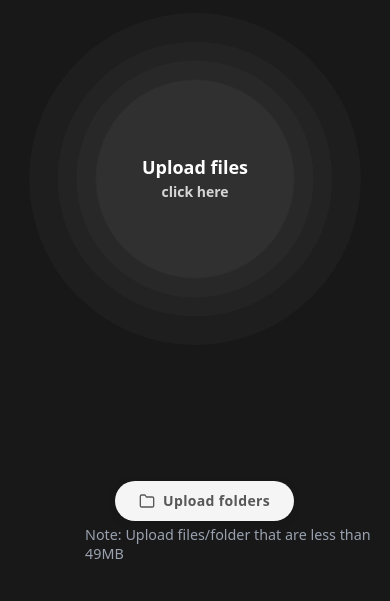
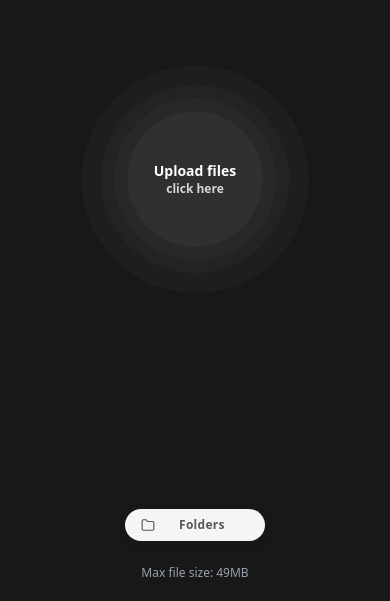
Before and after one commit to Lucid-Synth/fileflow, a React (Vite) app in the folder frontend/: page / in a window 390 px wide. Shown: the part 243-844 px from the top of the page. Built offline with nearby package versions, Linux system fonts and the light colour scheme.

Commit message:
home and filecard page responsive for all screen sizes

```diff
--- a/frontend/src/pages/Home.tsx
+++ b/frontend/src/pages/Home.tsx
@@ -1,5 +1,5 @@
 import { motion, AnimatePresence } from "framer-motion";
-import { useRef, useState } from "react";
+import { useRef, useState, useEffect } from "react";
 import { useNavigate } from "react-router-dom";
 import UploadCard from "../components/UploadCard";
 import ErrorCard from "../components/ErrorCard";
@@ -12,7 +12,7 @@ type Props = {
   color?: string;
 };
 
-export default function Home({ size = 200, color = "#303030" }: Props) {
+export default function Home({ color = "#303030" }: Omit<Props, 'size'>) {
   // Define the 3 animated circles behind the main circle
   const circles = [
     {
@@ -134,15 +134,50 @@ export default function Home({ size = 200, color = "#303030" }: Props) {
     }
   };
 
+  // Responsive circle size based on screen size
+  const getCircleSize = () => {
+    if (typeof window !== 'undefined') {
+      const width = window.innerWidth;
+      const height = window.innerHeight;
+      const minDimension = Math.min(width, height);
+
+      // Mobile: smaller circle
+      if (width < 640) {
+        return Math.max(120, Math.min(160, minDimension * 0.35));
+      }
+      // Tablet
+      if (width < 1024) {
+        return Math.max(160, Math.min(200, minDimension * 0.3));
+      }
+      // Desktop
+      return Math.max(200, Math.min(250, minDimension * 0.25));
+    }
+    return 160; // Default fallback
+  };
+
+  const [circleSize, setCircleSize] = useState(getCircleSize());
+
+  // Update circle size on window resize
+  useEffect(() => {
+    const handleResize = () => {
+      setCircleSize(getCircleSize());
+    };
+
+    if (typeof window !== 'undefined') {
+      window.addEventListener('resize', handleResize);
+      return () => window.removeEventListener('resize', handleResize);
+    }
+  }, []);
+
   return (
-    <div className="min-h-screen w-full bg-[#181818] flex items-center justify-center relative">
+    <div className="min-h-screen w-full bg-[#181818] flex items-center justify-center relative px-4 sm:px-6 lg:px-8">
       {/* Centered container for circles */}
       <div
         className="absolute left-1/2 top-1/2 flex items-center justify-center"
         style={{
           transform: "translate(-50%, -50%)",
-          width: `${size}px`,
-          height: `${size}px`,
+          width: `${circleSize}px`,
+          height: `${circleSize}px`,
         }}
       >
         {/* Render 3 animated background circles behind the main circle */}
@@ -151,8 +186,8 @@ export default function Home({ size = 200, color = "#303030" }: Props) {
             key={i}
             className="absolute rounded-full"
             style={{
-              width: `${size}px`,
-              height: `${size}px`,
+              width: `${circleSize}px`,
+              height: `${circleSize}px`,
               transform: `translate(-50%, -50%) scale(${c.scale})`,
               background: color,
               opacity: c.opacity,
@@ -171,8 +206,8 @@ export default function Home({ size = 200, color = "#303030" }: Props) {
         <div
           className="absolute rounded-full flex items-center justify-center cursor-pointer hover:brightness-110 transition"
           style={{
-            width: `${size}px`,
-            height: `${size}px`,
+            width: `${circleSize}px`,
+            height: `${circleSize}px`,
             left: "50%",
             top: "50%",
             transform: "translate(-50%, -50%)",
@@ -190,11 +225,15 @@ export default function Home({ size = 200, color = "#303030" }: Props) {
             }
           }}
         >
-          <div className="text-center px-4">
-            <p className="text-white font-bold text-lg leading-tight">
+          <div className="text-center px-2 sm:px-4">
+            <p className={`text-white font-bold leading-tight ${
+              circleSize < 140 ? 'text-sm' : circleSize < 180 ? 'text-base' : 'text-lg'
+            }`}>
               Upload files
               <br />
-              <span className="text-sm opacity-80 font-semibold">
+              <span className={`opacity-80 font-semibold ${
+                circleSize < 140 ? 'text-xs' : 'text-sm'
+              }`}>
                 click here
               </span>
             </p>
@@ -212,7 +251,7 @@ export default function Home({ size = 200, color = "#303030" }: Props) {
 
       {/* Upload folders button at the bottom */}
       <motion.button
-        className={`px-6 py-2.5 rounded-full font-medium text-sm tracking-wide absolute overflow-hidden
+        className={`px-4 sm:px-6 py-2 sm:py-2.5 rounded-full font-medium text-xs sm:text-sm tracking-wide absolute overflow-hidden left-1/2 transform -translate-x-1/2
                     ${
                       isUploading
                         ? "opacity-80 cursor-wait"
@@ -223,9 +262,8 @@ export default function Home({ size = 200, color = "#303030" }: Props) {
           background: "#f5f5f5",
           color: "#303030",
           zIndex: 4,
-          left: "calc(50% - 80px)", // Center by offsetting half the width
-          bottom: "80px",
-          minWidth: "160px",
+          bottom: "60px",
+          minWidth: "140px",
           boxShadow: "0 2px 8px rgba(0,0,0,0.1)",
         }}
         onClick={() => {
@@ -237,34 +275,30 @@ export default function Home({ size = 200, color = "#303030" }: Props) {
         }}
         disabled={isUploading}
       >
-        <span className="text-sm opacity-80 font-semibold flex items-center gap-2">
+        <span className="text-xs sm:text-sm opacity-80 font-semibold flex items-center gap-6 sm:gap-2">
           <svg
-            width="16"
-            height="16"
+            width="14"
+            height="14"
             viewBox="0 0 24 24"
             fill="none"
             stroke="currentColor"
             strokeWidth="2"
             strokeLinecap="round"
             strokeLinejoin="round"
+            className="sm:w-4 sm:h-4"
           >
             <path d="M22 19a2 2 0 0 1-2 2H4a2 2 0 0 1-2-2V5a2 2 0 0 1 2-2h5l2 3h9a2 2 0 0 1 2 2z"></path>
           </svg>
-          Upload folders
+          <span className="hidden sm:inline">Upload folders</span>
+          <span className="sm:hidden">Folders</span>
         </span>
       </motion.button>
 
       {/* File size limit text */}
-      <div
-        className="absolute text-xs text-gray-400 font-medium"
-        style={{
-          left: "calc(50% - 110px)",
-          bottom: "38px",
-          fontSize: "1.7vh",
-          fontWeight: "lighter",
-        }}
-      >
-        Note: Upload files/folder that are less than 49MB
+      <div className="absolute text-xs text-gray-400 font-light text-center left-1/2 transform -translate-x-1/2 px-4 max-w-xs sm:max-w-sm"
+           style={{ bottom: "20px" }}>
+        <span className="hidden sm:inline">Note: Upload files/folder that are less than 49MB</span>
+        <span className="sm:hidden">Max file size: 49MB</span>
       </div>
 
       {/* Hidden file input for folders */}
```
Also changed, not shown: frontend/src/components/FileCard.tsx (+19 -20 lines).
